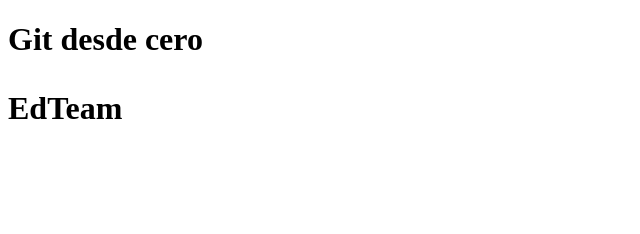
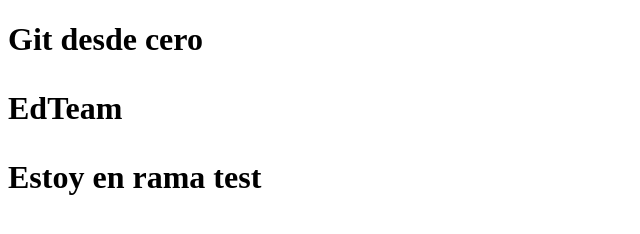
Before and after one commit to zodocaring/practicando-git, a plain HTML site: page index.html in a window 1280 px wide. Shown: the whole page, without its empty margins (0-640 px from the left). Drawn offline with Linux system fonts and the light colour scheme.

Commit message:
se modifico index.html

```diff
--- a/index.html
+++ b/index.html
@@ -13,5 +13,9 @@
    <body>
       <h1> Git desde cero</t1>
         <p>EdTeam</p>
+        <section>
+          <p>Estoy en rama test</p>
+
+        </section>
    </body>
 </html>
```
